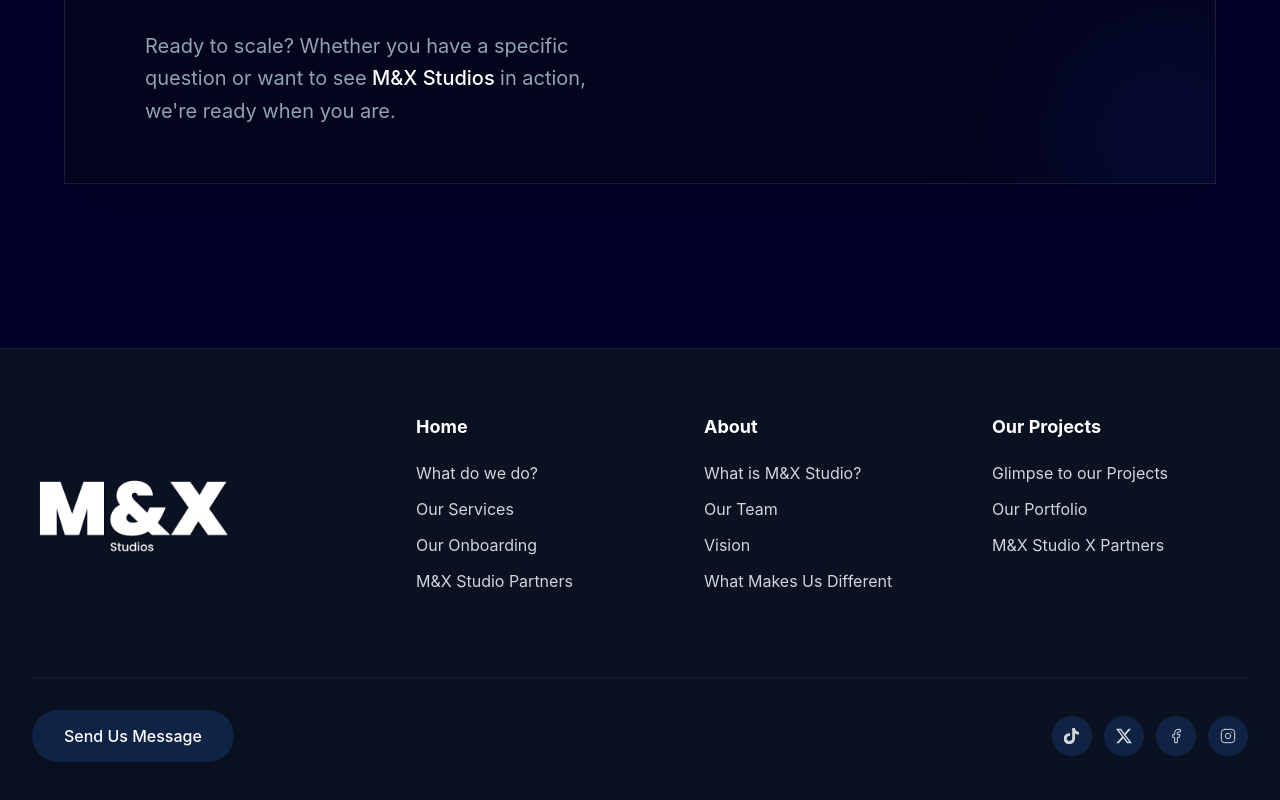
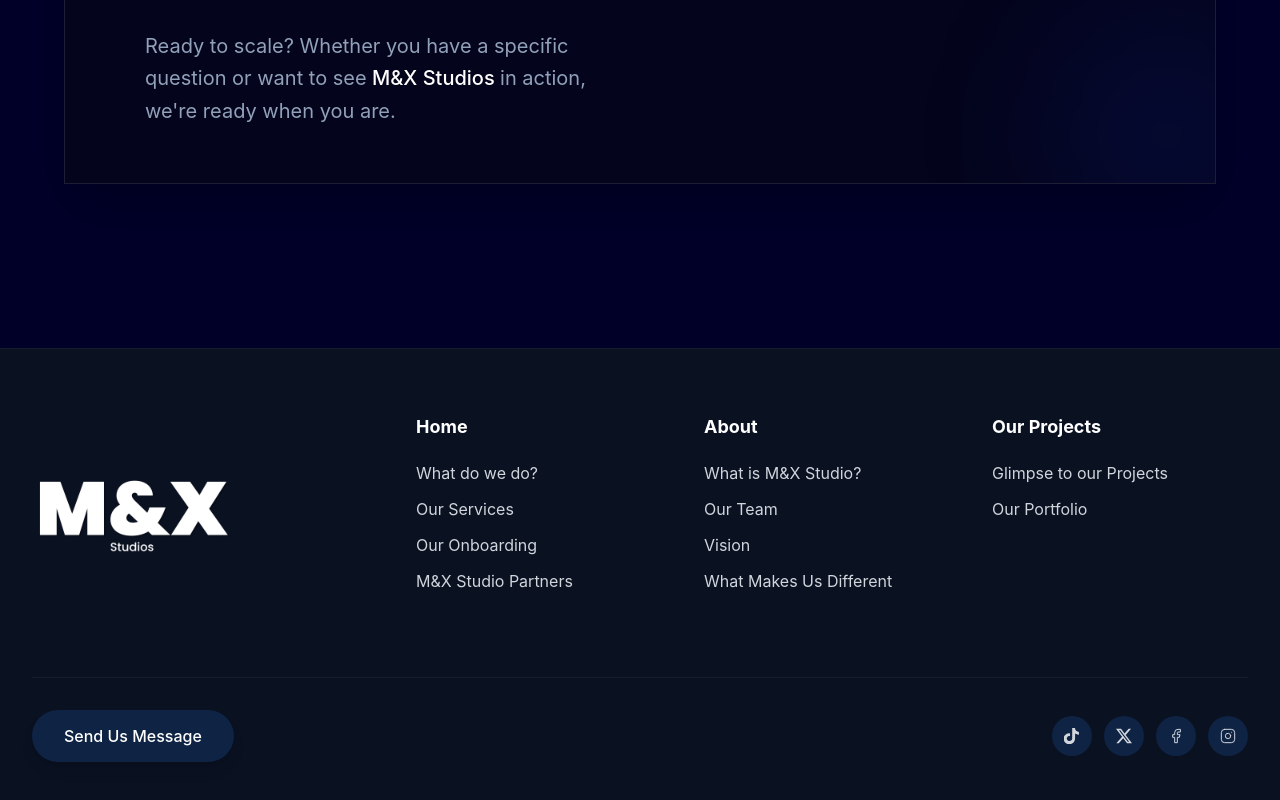
Before and after one commit to maxycagne/M-X_Studio, a React (Vite) app in the folder mxwebsite/: page / in a window 1280 px wide. Shown: the part 3749-4549 px from the top of the page. Built offline with nearby package versions, Linux system fonts and the light colour scheme.

Commit message:
remove li in the footer

```diff
--- a/mxwebsite/Components/Footer.tsx
+++ b/mxwebsite/Components/Footer.tsx
@@ -170,14 +170,6 @@
                     Our Portfolio
                   </a>
                 </li>
-                <li>
-                  <a
-                    href="#"
-                    className="hover:text-white transition-colors duration-200"
-                  >
-                    M&X Studio X Partners
-                  </a>
-                </li>
               </ul>
             </div>
           </div>
```
